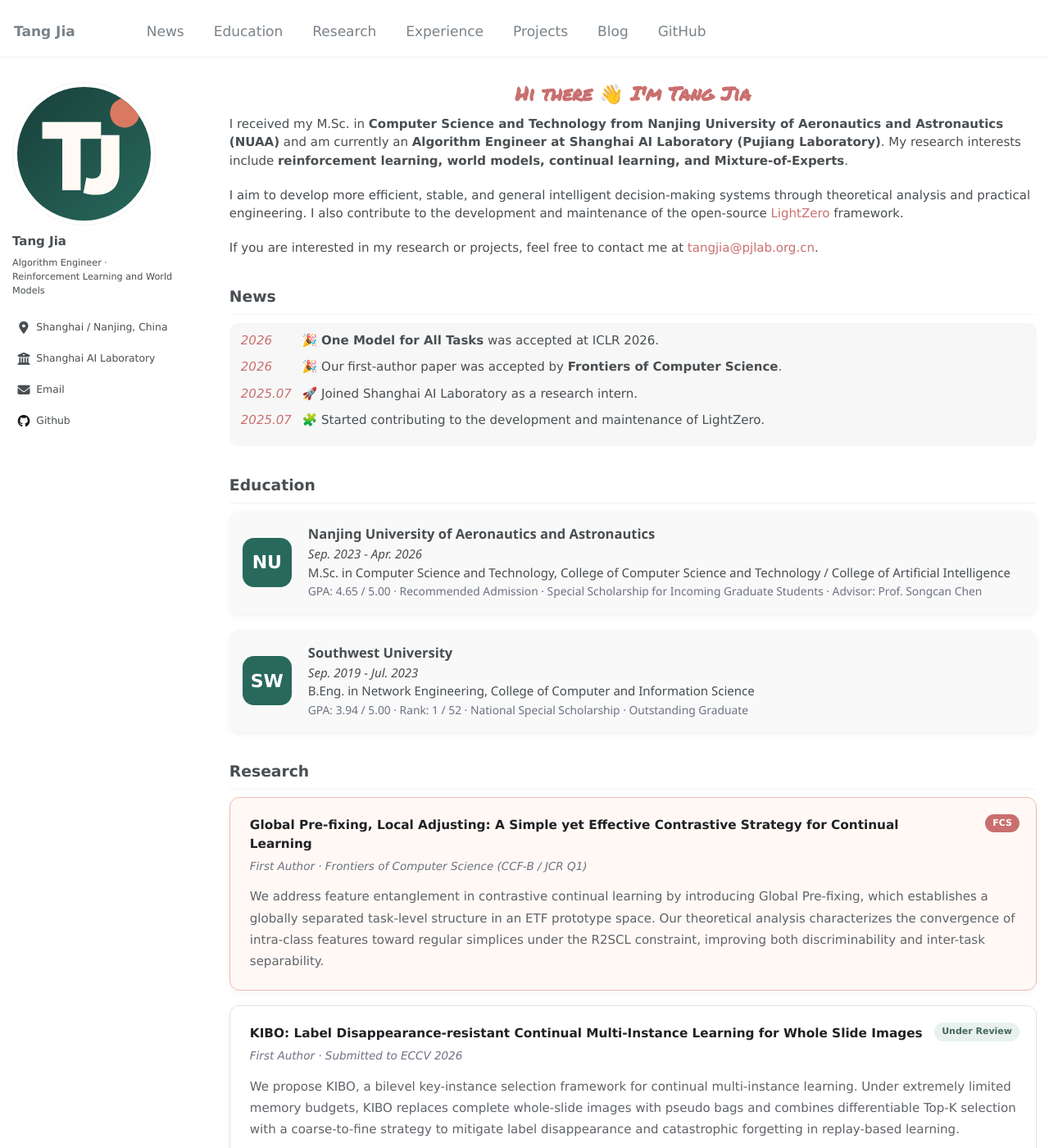
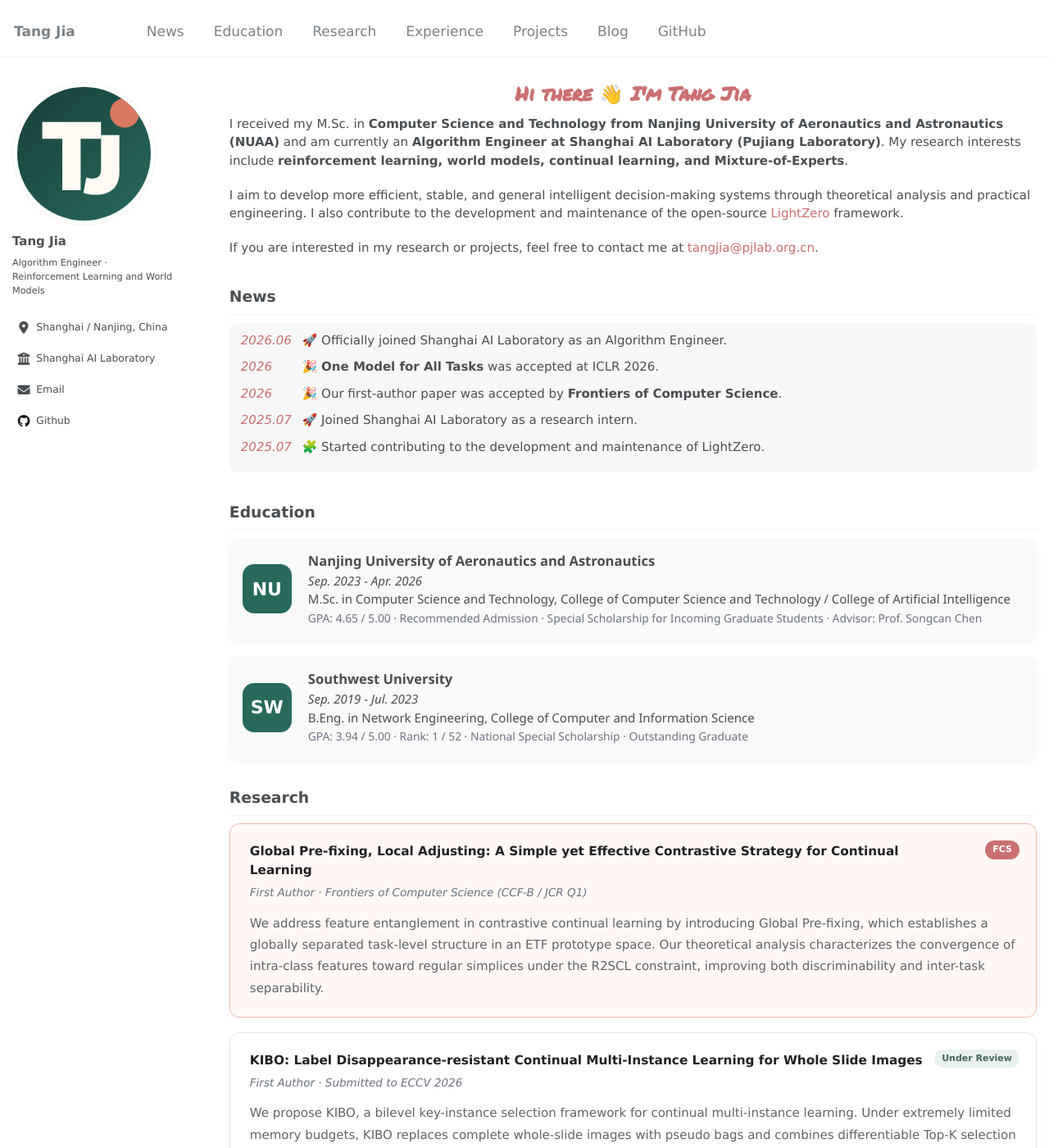
Before and after one commit to tAnGjIa520/tAnGjIa520.github.io, a Jekyll site: the page built from _pages/about.md, in a window 1280 px wide and 1400 px high. Shown: the whole window at 82% size. Built offline with Jekyll 4.4.1, drawn with Linux system fonts in a browser that asks for light colours; some web fonts are replaced; some of the changed text lies outside the part shown.

Commit message:
Add full-time Shanghai AI Lab appointment

```diff
--- a/_pages/about.md
+++ b/_pages/about.md
@@ -20,6 +20,7 @@ If you are interested in my research or projects, feel free to contact me at [ta
 
 <div class="news-box">
   <ul class="news-list">
+    <li><span class="news-date"><em>2026.06</em></span> 🚀 Officially joined Shanghai AI Laboratory as an Algorithm Engineer.</li>
     <li><span class="news-date"><em>2026</em></span> 🎉 <strong>One Model for All Tasks</strong> was accepted at ICLR 2026.</li>
     <li><span class="news-date"><em>2026</em></span> 🎉 Our first-author paper was accepted by <strong>Frontiers of Computer Science</strong>.</li>
     <li><span class="news-date"><em>2025.07</em></span> 🚀 Joined Shanghai AI Laboratory as a research intern.</li>
@@ -80,7 +81,7 @@ If you are interested in my research or projects, feel free to contact me at [ta
   <div class="profile-icon lab-icon">AI</div>
   <div class="experience-info">
     <strong>Shanghai AI Laboratory (Pujiang Laboratory)</strong><br>
-    <em>Algorithm Engineer · Present</em>
+    <em>Algorithm Engineer · Jun. 2026 - Present</em>
     <ul>
       <li>Conduct research on gradient interference in multi-task reinforcement learning as part of the ScaleZero project.</li>
       <li>Design and analyze Mixture-of-Experts architectures for multi-task modeling.</li>
```
